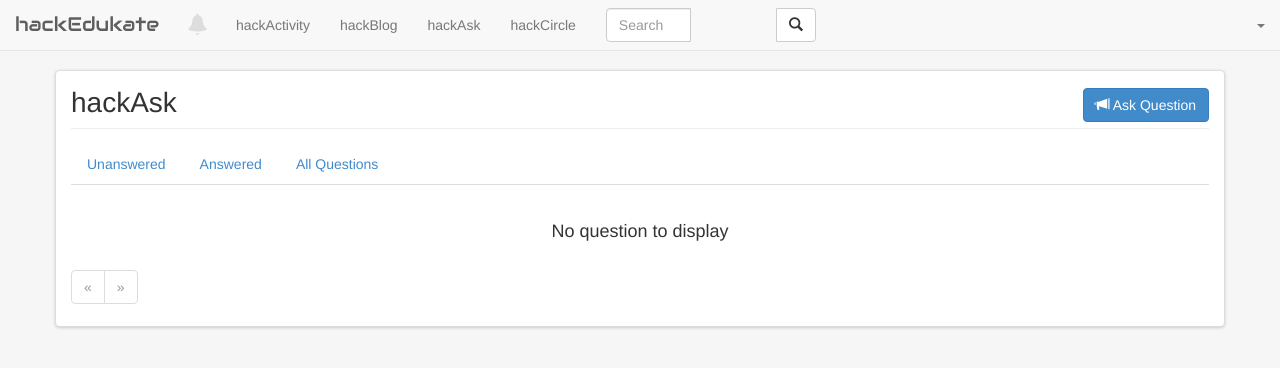
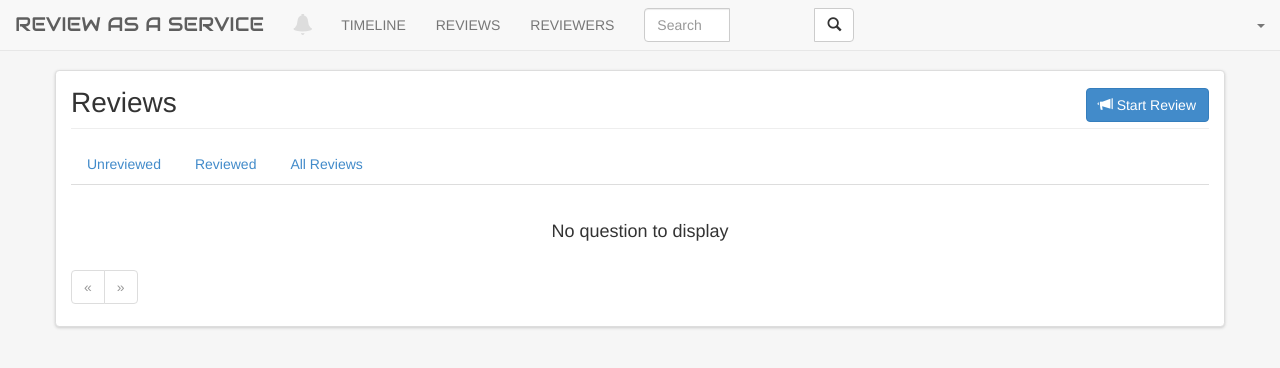
Before and after one commit to gzpgg3x/nohtakcaH_ARE_raas, a Django app: template hackEdukate/hackEdukate/questions/templates/questions/questions.html in a window 1280 px wide. Shown: the top 368 px of the page. Run offline with Django 3.2, Linux system fonts and the light colour scheme; the template is opened without the code that fills it, so the values that code supplies are empty; parts of the project's set-up code (start-up, migrations or seed data) failed here and were passed over; some libraries are stand-ins or nearby versions.

Commit message:
beforeChangeDatabase
beforeChangeDatabase

```diff
--- a/hackEdukate/hackEdukate/core/templates/core/network.html
+++ b/hackEdukate/hackEdukate/core/templates/core/network.html
@@ -1,7 +1,7 @@
 {% extends 'base.html' %}
 {% load i18n %}
 
-{% block title %}{% trans 'Network' %}{% endblock %}
+{% block title %}{% trans 'REVIEWERS' %}{% endblock %}
 
 {% block head %}
   <link href="{{ STATIC_URL }}css/network.css" rel="stylesheet">
@@ -9,7 +9,7 @@
 
 {% block main %}
   <div class="page-header">
-    <h1>hackCircle</h1>
+    <h1>REVIEWERS</h1>
   </div>
   <div class="users">
     <div class="row">
--- a/hackEdukate/hackEdukate/feeds/templates/feeds/feeds.html
+++ b/hackEdukate/hackEdukate/feeds/templates/feeds/feeds.html
@@ -10,12 +10,12 @@
 {% block main %}
   <div class="page-header">
     <button type="button" class="btn btn-primary pull-right btn-compose" title="{% trans 'Press Ctrl + P to compose' %}">
-      <span class="glyphicon glyphicon-share-alt"></span> {% trans 'Add hackActivity' %}
+      <span class="glyphicon glyphicon-share-alt"></span> {% trans 'Add to TIMELINE' %}
     </button>
-    <h1>{% trans 'hackActivity' %}</h1>
+    <h1>{% trans 'TIMELINE' %}</h1>
   </div>
   <div class="compose">
-    <h2>{% trans "Compose a new hackActivity" %}</h2>
+    <h2>{% trans "Add to TIMELINE" %}</h2>
     <form role="form" id="compose-form">
       {% csrf_token %}
       <input type="hidden" name="last_feed">
--- a/hackEdukate/hackEdukate/questions/templates/questions/ask.html
+++ b/hackEdukate/hackEdukate/questions/templates/questions/ask.html
@@ -3,8 +3,8 @@
 
 {% block main %}
   <ol class="breadcrumb">
-    <li><a href="{% url 'questions' %}">{% trans 'hackAsk' %}</a></li>
-    <li class="active">{% trans 'Ask Question'  %}</li>
+    <li><a href="{% url 'questions' %}">{% trans 'REVIEWS' %}</a></li>
+    <li class="active">{% trans 'Review'  %}</li>
   </ol>
   <form action="{% url 'ask' %}" method="post" class="form-horizontal" role="form">
     {% csrf_token %}
@@ -28,7 +28,7 @@
     {% endfor %}
     <div class="form-group">
       <div class="col-sm-offset-2 col-sm-10">
-        <button type="submit" class="btn btn-primary">{% trans 'Post Your Question' %}</button>
+        <button type="submit" class="btn btn-primary">{% trans 'Post Your Review' %}</button>
         <a href="{% url 'questions' %}" class="btn btn-default">{% trans 'Cancel' %}</a>
       </div>
     </div>
--- a/hackEdukate/hackEdukate/questions/templates/questions/partial_question.html
+++ b/hackEdukate/hackEdukate/questions/templates/questions/partial_question.html
@@ -12,7 +12,7 @@
   <div class="panel-body clearfix">
     <div class="question-info">
       <div class="info">
-        <h5><span class="glyphicon glyphicon-comment"></span> Answers</h5>
+        <h5><span class="glyphicon glyphicon-comment"></span> Reviews</h5>
         <span>{{ question.get_answers_count }}</span>
       </div>
       <div class="info">
--- a/hackEdukate/hackEdukate/questions/templates/questions/questions.html
+++ b/hackEdukate/hackEdukate/questions/templates/questions/questions.html
@@ -1,7 +1,7 @@
 {% extends 'base.html' %}
 {% load i18n %}
 
-{% block title %}Questions{% endblock %}
+{% block title %}Reviews{% endblock %}
 
 {% block head %}
   <link href="{{ STATIC_URL }}css/questions.css" rel="stylesheet">
@@ -11,15 +11,15 @@
 {% block main %}
   <div class="page-header">
     <a href="{% url 'ask' %}" class="btn btn-primary pull-right">
-      <span class="glyphicon glyphicon-bullhorn"></span> {% trans "Ask Question" %}
+      <span class="glyphicon glyphicon-bullhorn"></span> {% trans "Start Review" %}
     </a>
-    <h1>{% trans "hackAsk" %}</h1>
+    <h1>{% trans "Reviews" %}</h1>
   </div>
   <div class="questions">
     <ul class="nav nav-tabs" style="margin-bottom: 1.4em">
-      <li{% if active == 'unanswered' %} class="active"{% endif %}><a href="{% url 'unanswered' %}">{% trans "Unanswered" %}</a></li>
-      <li{% if active == 'answered' %} class="active"{% endif %}><a href="{% url 'answered' %}">{% trans "Answered" %}</a></li>
-      <li{% if active == 'all' %} class="active"{% endif %}><a href="{% url 'all' %}">{% trans "All Questions" %}</a></li>
+      <li{% if active == 'unanswered' %} class="active"{% endif %}><a href="{% url 'unanswered' %}">{% trans "Unreviewed" %}</a></li>
+      <li{% if active == 'answered' %} class="active"{% endif %}><a href="{% url 'answered' %}">{% trans "Reviewed" %}</a></li>
+      <li{% if active == 'all' %} class="active"{% endif %}><a href="{% url 'all' %}">{% trans "All Reviews" %}</a></li>
     </ul>
     {% for question in questions %}
       {% include 'questions/partial_question.html' with question=question %}
--- a/hackEdukate/hackEdukate/search/templates/search/partial_feed_results.html
+++ b/hackEdukate/hackEdukate/search/templates/search/partial_feed_results.html
@@ -1,7 +1,7 @@
 {% load i18n %}
 {% load humanize %}
 
-<h2>{% trans 'hackActivity' %}</h2>
+<h2>{% trans 'TIMELINE' %}</h2>
 {% if results %}
   <ul class="feed-results">
     {% for feed in results %}
@@ -20,5 +20,5 @@
     {% endfor %}
   </ul>
 {% else %}
-  <h4 class="no-result">{% trans 'No hackActivity found' %} :(</h4>
+  <h4 class="no-result">{% trans 'No TIMELINE activity found' %} :(</h4>
 {% endif %}
--- a/hackEdukate/hackEdukate/search/templates/search/partial_questions_results.html
+++ b/hackEdukate/hackEdukate/search/templates/search/partial_questions_results.html
@@ -1,7 +1,7 @@
 {% load i18n %}
 {% load humanize %}
 
-<h2>{% trans 'hackAsk' %}</h2>
+<h2>{% trans 'REVIEWS' %}</h2>
 {% if results %}
   <ul class="questions-results">
     {% for question in results %}
@@ -19,5 +19,5 @@
     {% endfor %}
   </ul>
 {% else %}
-  <h4 class="no-result">{% trans 'No question found' %} :(</h4>
+  <h4 class="no-result">{% trans 'No reviews found' %} :(</h4>
 {% endif %}
--- a/hackEdukate/hackEdukate/search/templates/search/partial_users_results.html
+++ b/hackEdukate/hackEdukate/search/templates/search/partial_users_results.html
@@ -1,6 +1,6 @@
 {% load i18n %}
 
-<h2>{% trans 'Hackers' %}</h2>
+<h2>{% trans 'REVIEWERS' %}</h2>
 {% if results %}
   <ul class="users-results">
     {% for user_result in results %}
@@ -16,5 +16,5 @@
     {% endfor %}
   </ul>
 {% else %}
-  <h4 class="no-result">{% trans 'No hacker found' %} :(</h4>
+  <h4 class="no-result">{% trans 'No reviewer found' %} :(</h4>
 {% endif %}
--- a/hackEdukate/hackEdukate/templates/base.html
+++ b/hackEdukate/hackEdukate/templates/base.html
@@ -5,7 +5,7 @@
     <meta charset="utf-8">
     <meta http-equiv="X-UA-Compatible" content="IE=edge">
     <meta name="viewport" content="width=device-width, initial-scale=1">
-    <title>{% block title %}hackEdukat{% endblock %}</title>
+    <title>{% block title %}REVIEW AS A SERVICE{% endblock %}</title>
     <link rel="icon" type="image/png" href="{{ STATIC_URL }}img/Jcrop.png">
     <link href="{{ STATIC_URL }}css/bootstrap.min.css" rel="stylesheet">
     <link href="{{ STATIC_URL }}css/hackEdukate.css" rel="stylesheet">
@@ -32,7 +32,7 @@
                 <span class="icon-bar"></span>
                 <span class="icon-bar"></span>
               </button>
-              <a class="navbar-brand" href="{% url 'home' %}">hackEdukate</a>
+              <a class="navbar-brand" href="{% url 'home' %}">REVIEW AS A SERVICE</a>
             </div>
             <div class="collapse navbar-collapse" id="menu">
               <ul class="nav navbar-nav">
@@ -41,10 +41,10 @@
                     <span class="glyphicon glyphicon-bell"></span>
                   </a>
                 </li>
-                <li><a href="{% url 'feeds' %}">{% trans 'hackActivity' %}</a></li>
-                <li><a href="{% url 'articles' %}">{% trans 'hackBlog' %}</a></li>
-                <li><a href="{% url 'questions' %}">{% trans 'hackAsk' %}</a></li>
-                <li><a href="{% url 'network' %}">{% trans 'hackCircle' %}</a></li>
+                <li><a href="{% url 'feeds' %}">{% trans 'TIMELINE' %}</a></li>
+                <!-- <li><a href="{% url 'articles' %}">{% trans 'hackBlog' %}</a></li> -->
+                <li><a href="{% url 'questions' %}">{% trans 'REVIEWS' %}</a></li>
+                <li><a href="{% url 'network' %}">{% trans 'REVIEWERS' %}</a></li>
               </ul>
               {% if not hide_search %}
                 <form class="navbar-form navbar-left" role="search" action="{% url 'search' %}">
```
Also changed, not shown: hackEdukate/hackEdukate/questions/templates/questions/question.html (+5 -5 lines), hackEdukate/hackEdukate/search/templates/search/partial_results_menu.html (+6 -6 lines), hackEdukate/db.sqlite3.
